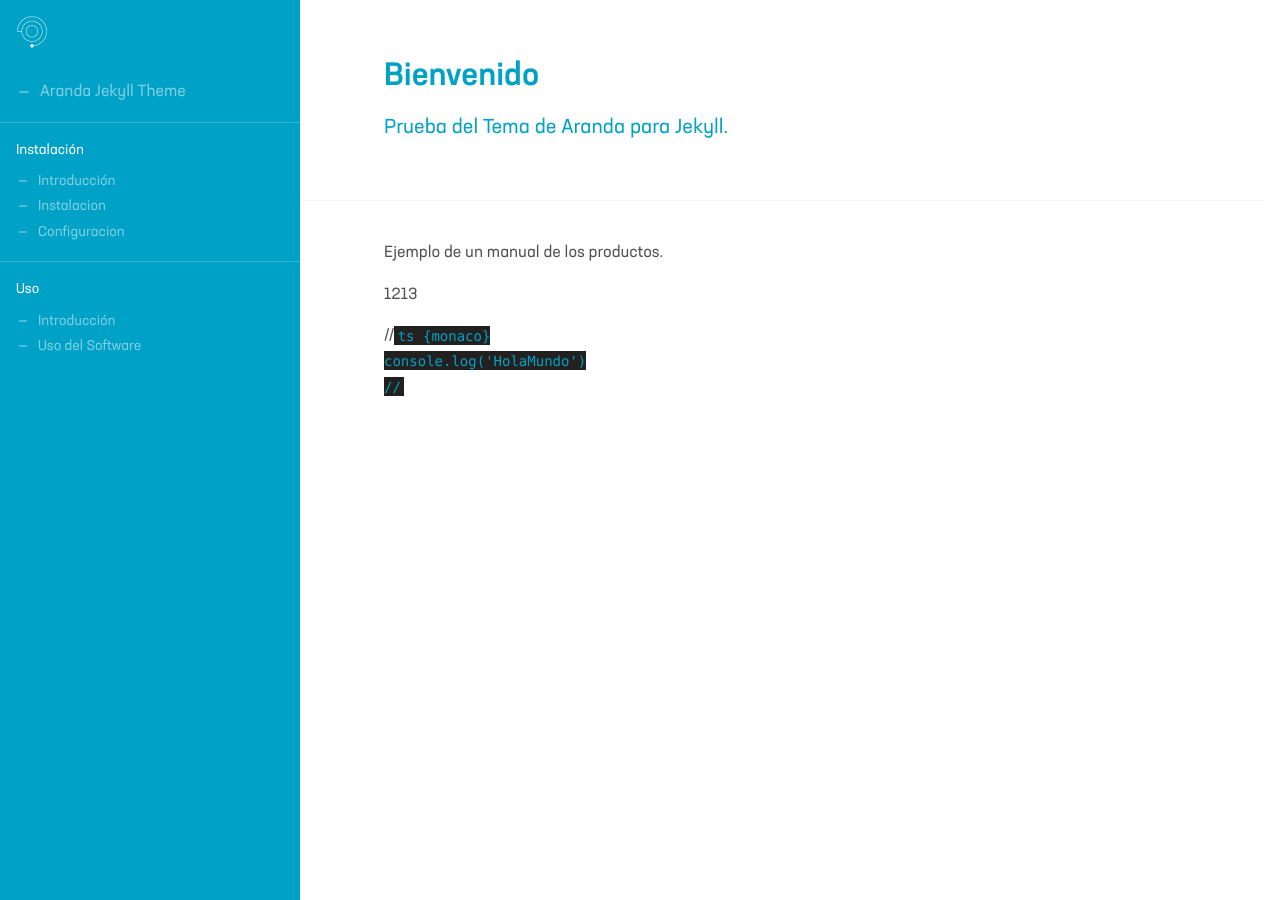
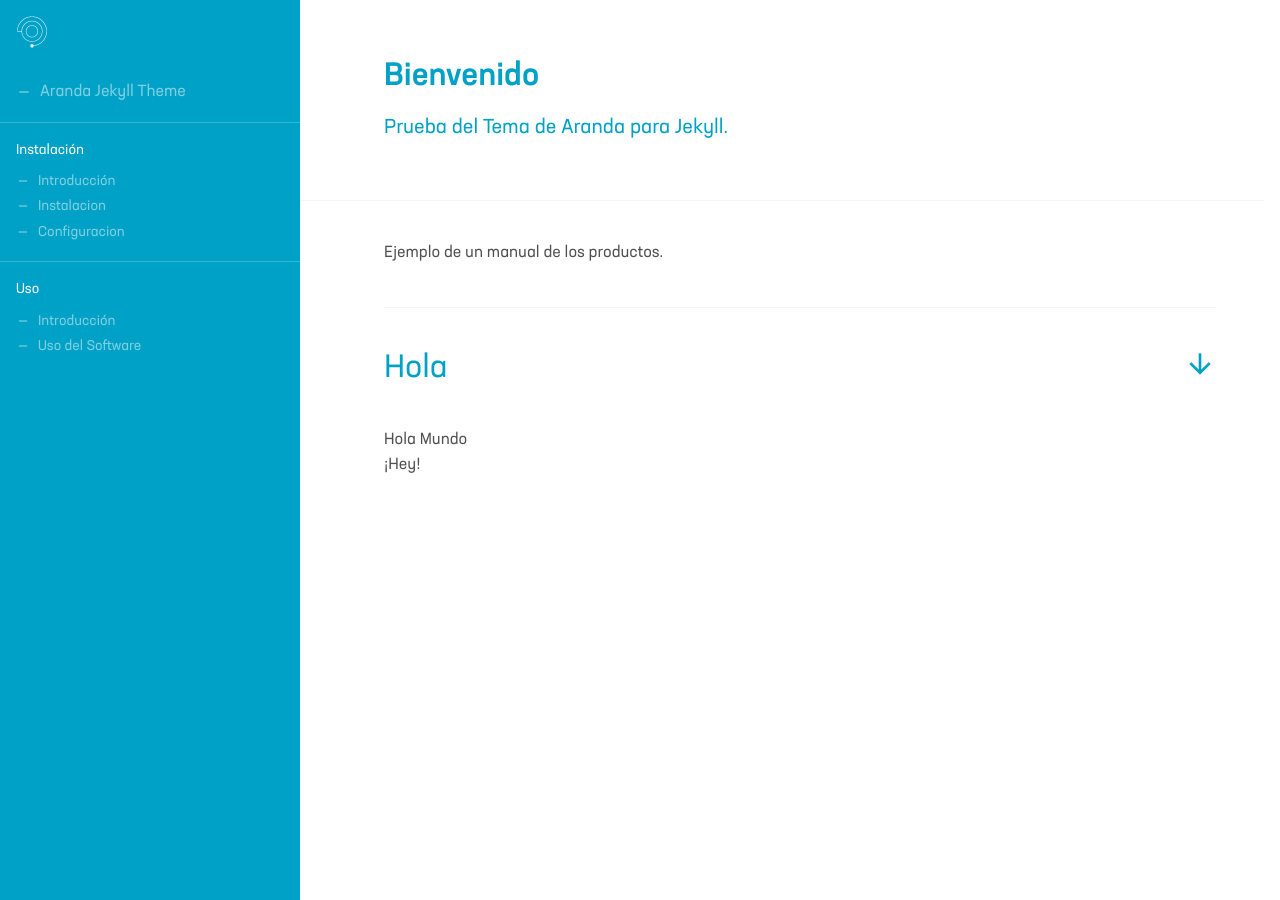
Before and after one commit to aranda-docs/prueba-AVA, a Jekyll site: the page built from docs/index.md, in a window 1280 px wide. Built offline with Jekyll 4.4.1, drawn with Linux system fonts in a browser that asks for light colours.

Commit message:
Update index.md

````diff
--- a/docs/index.md
+++ b/docs/index.md
@@ -10,9 +10,18 @@ redirect_from:
 
 Ejemplo de un manual de los productos.
 
-1213
+# Hola
 
+<!-- Uso del componente: esto estará invisible hasta que presiones "siguiente" -->
+<v-click>
 
-//```ts {monaco}
-console.log('HolaMundo')
-//```
+Hola Mundo
+
+</v-click>
+
+<!-- Uso de la directiva: esto estará invisible hasta que presiones "siguiente" por segunda vez -->
+<div v-click class="text-xl p-2">
+
+¡Hey!
+
+</div>
````
